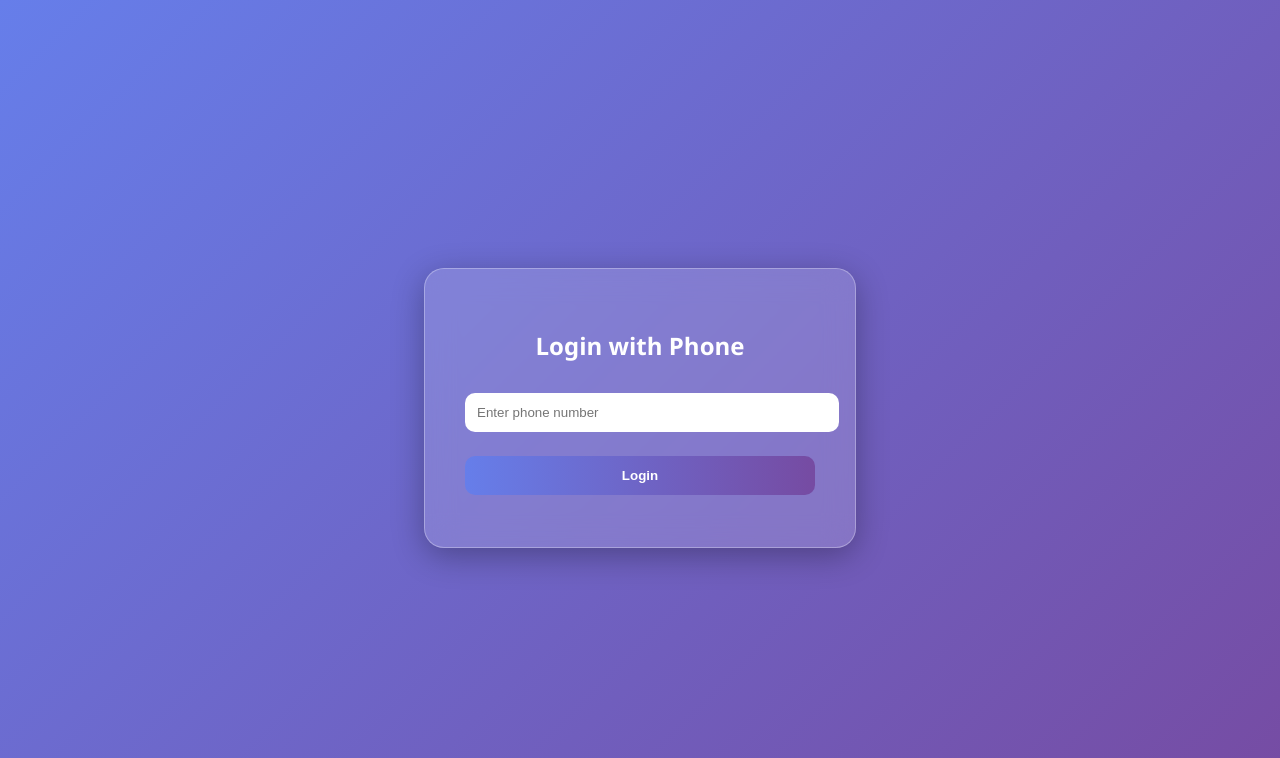
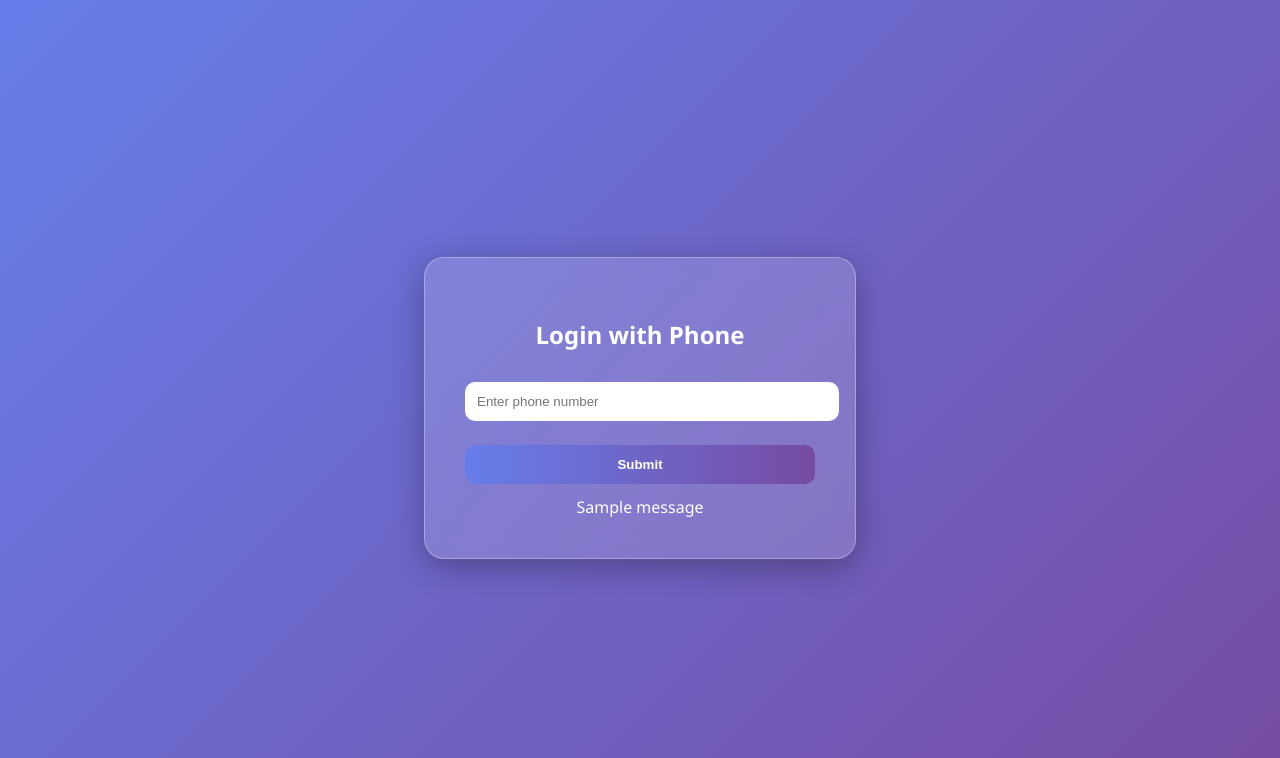
Before and after one commit to tar-alt/GameHub, a Flask app: page / in a window 1280 px wide. Shown: the top 758 px of the page. Run offline with Flask 3, Linux system fonts and the light colour scheme; one stand-in notice (Sample message) is shown.

Commit message:
Update index.html

```diff
--- a/templates/index.html
+++ b/templates/index.html
@@ -9,8 +9,15 @@
     <h2>Login with Phone</h2>
     <form method="POST">
       <input type="text" name="phone" placeholder="Enter phone number" required>
-      <button type="submit">Login</button>
+      <button type="submit">Submit</button>
     </form>
+    {% with messages = get_flashed_messages(with_categories=true) %}
+      {% if messages %}
+        {% for category, message in messages %}
+          <div class="alert {{ category }}">{{ message }}</div>
+        {% endfor %}
+      {% endif %}
+    {% endwith %}
   </div>
 </body>
 </html>
```
